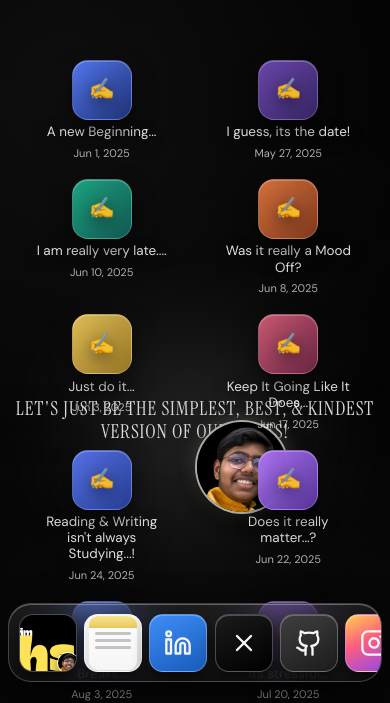
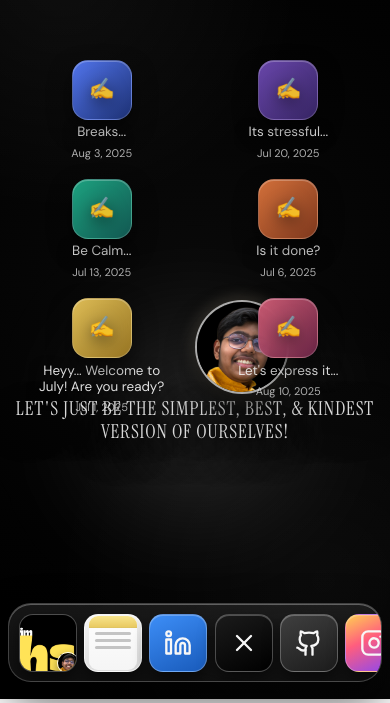
Before and after one commit to devwithharshit/imharshitsingh.in, a Next.js app: page / in a window 390 px wide. Shown: the part 145-848 px from the top of the page. Built offline with nearby package versions, Linux system fonts and the light colour scheme.

Commit message:
Filter pre-July blog icons and center avatar above quote

```diff
--- a/app/globals.css
+++ b/app/globals.css
@@ -44,6 +44,8 @@ a {
 }
 
 .scene-wrap {
+  --quote-center-top: 62%;
+  --quote-portrait-offset: 170px;
   position: relative;
   min-height: 100vh;
   overflow: hidden;
@@ -71,7 +73,7 @@ a {
 .quote-spotlight {
   position: fixed;
   left: 50%;
-  top: 62%;
+  top: var(--quote-center-top);
   width: min(90vw, 980px);
   height: min(62vh, 420px);
   transform: translate(-50%, -50%);
@@ -85,7 +87,7 @@ a {
 .quote-center-wrap {
   position: fixed;
   left: 50%;
-  top: 62%;
+  top: var(--quote-center-top);
   transform: translate(-50%, -50%);
   z-index: 1;
   width: min(95vw, 1200px);
@@ -95,8 +97,8 @@ a {
 .quote-portrait-wrap {
   position: fixed;
   left: 50%;
-  top: 62%;
-  transform: translate(-50%, -145%);
+  top: calc(var(--quote-center-top) - var(--quote-portrait-offset));
+  transform: translate(-50%, -50%);
   width: 130px;
   height: 130px;
   z-index: 2;
@@ -1041,8 +1043,13 @@ a {
 }
 
 @media (max-width: 900px) {
+  .scene-wrap {
+    --quote-center-top: 67%;
+    --quote-portrait-offset: 120px;
+  }
+
   .quote-center-wrap {
-    top: 67%;
+    top: var(--quote-center-top);
   }
 
   .quote-center {
@@ -1050,17 +1057,17 @@ a {
   }
 
   .quote-spotlight {
-    top: 69%;
+    top: var(--quote-center-top);
     width: 92vw;
     height: 260px;
     filter: blur(44px);
   }
 
   .quote-portrait-wrap {
-    top: 67%;
+    top: calc(var(--quote-center-top) - var(--quote-portrait-offset));
     width: 94px;
     height: 94px;
-    transform: translate(-50%, -170%);
+    transform: translate(-50%, -50%);
   }
 
   .scene-wrap {
--- a/app/page.tsx
+++ b/app/page.tsx
@@ -146,6 +146,13 @@ const blogApps: BlogApp[] = rawBlogs.map((blog, index) => ({
   positionClass: desktopPositions[index],
   delay: 0.06 + index * 0.025
 }));
+
+const desktopIconCutoff = new Date("Jul 1, 2025").getTime();
+
+const desktopBlogApps = blogApps.filter((blog) => {
+  const blogTime = new Date(blog.date).getTime();
+  return Number.isFinite(blogTime) && blogTime >= desktopIconCutoff;
+});
 
 const experienceSections: NoteSection[] = [
   {
@@ -491,7 +498,7 @@ export default function Home() {
       </div>
 
       <section ref={dragConstraintsRef} className="desktop-blog-cloud" aria-label="Blog apps">
-        {blogApps.map((blog) => (
+        {desktopBlogApps.map((blog) => (
           <motion.button
             key={blog.id}
             type="button"
```
Also changed, not shown: 4 other files (tests, documents, lock files or other folders).
